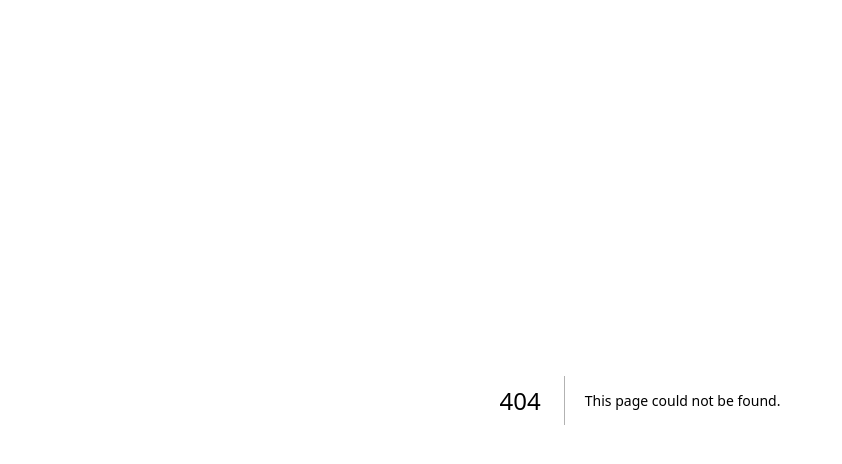
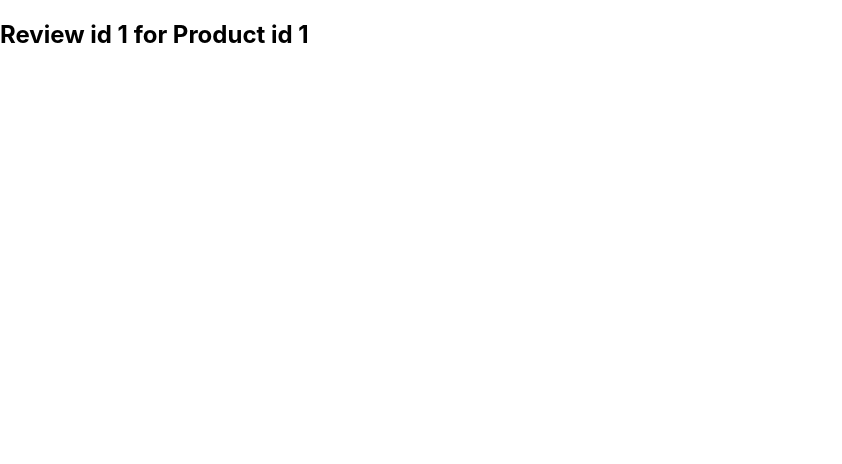
Before and after one commit to Arifulcode/nextjs_learning, a Next.js app: page /product/1/review/1 in a window 1280 px wide. Before the commit this address had no page. Shown: the top 464 px of the page, without its empty margins (0-842 px from the left). Built offline with nearby package versions, Linux system fonts and the light colour scheme.

Commit message:
Nested dynamic Route

```diff
--- a/pages/product/[productid].tsx
+++ b/pages/product/[productId]/index.tsx
@@ -2,7 +2,7 @@ import {useRouter} from 'next/router'
 
 function ProductDetails(){
     const router = useRouter()
-    const ProductId = router.query.productid
+    const ProductId = router.query.productId
     return <h2>Product Details page {ProductId}</h2>
 }
 export default ProductDetails
--- /dev/null
+++ b/pages/product/[productId]/review/[reviewId].tsx
@@ -0,0 +1,16 @@
+import {useRouter} from 'next/router'
+
+function Review(){
+
+    const router = useRouter()
+    const { productId, reviewId } = router.query
+
+    return (
+        <h2>
+            Review id {reviewId} for Product id {productId}
+        </h2>
+    )
+
+
+}
+export default Review
```
